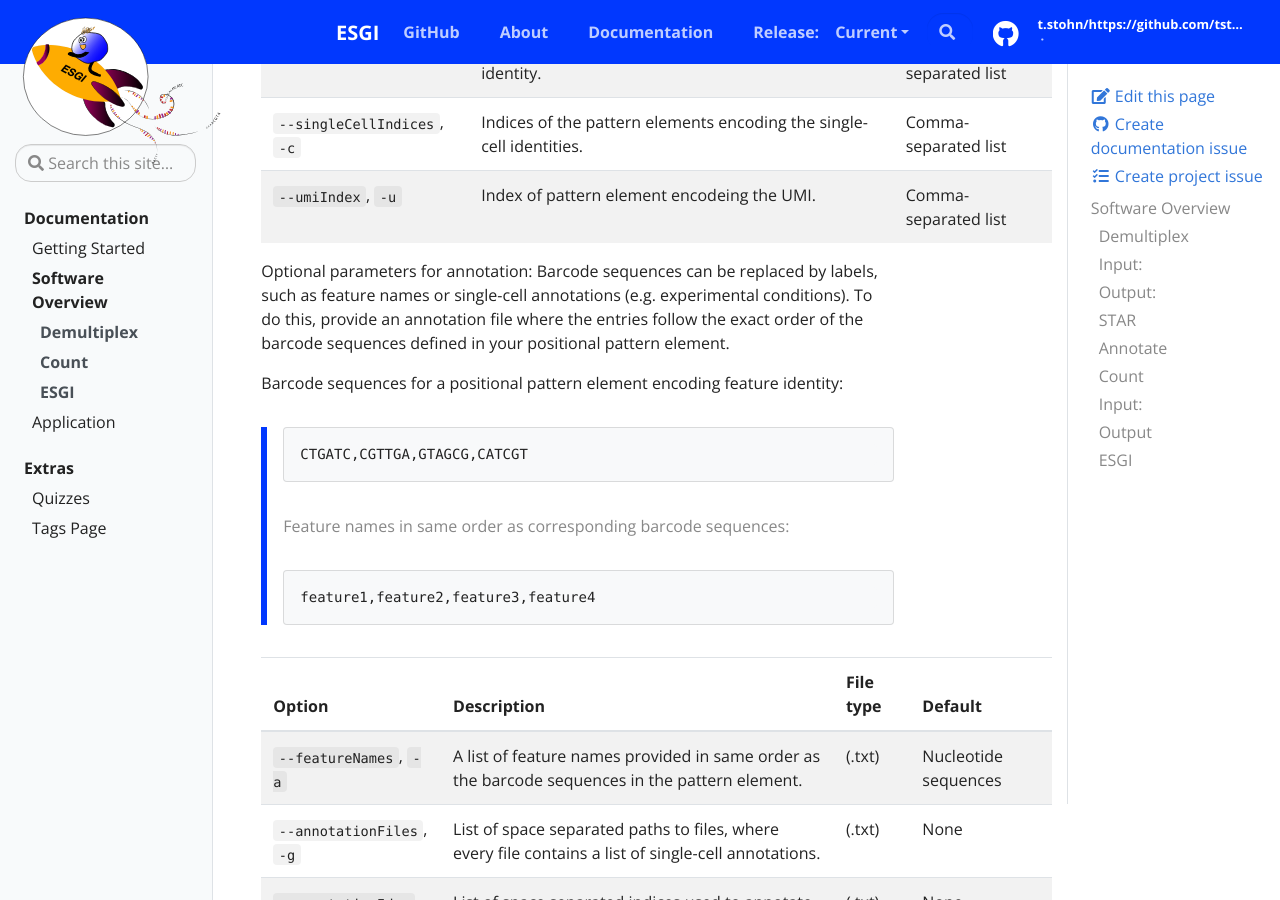
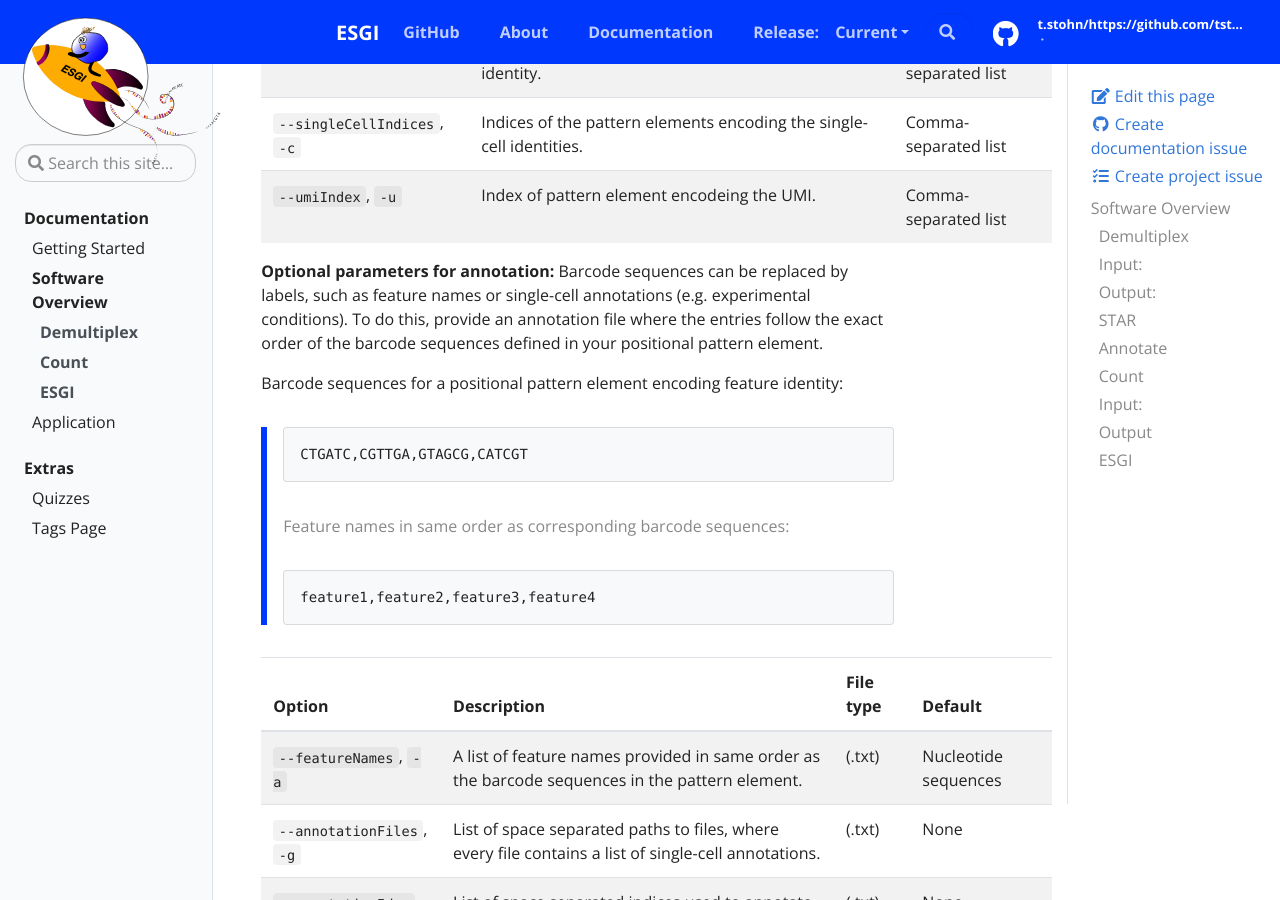
Before and after one commit to tstohn/ESGI.documentation, a Jekyll site: the page built from _docs/software-overview.md, in a window 1280 px wide and 900 px high, scrolled down 4777 px. Built offline with Jekyll 4.4.1, drawn with Linux system fonts in a browser that asks for light colours.

Commit message:
title for tables in bold

````diff
--- a/_docs/software-overview.md
+++ b/_docs/software-overview.md
@@ -13,7 +13,7 @@ Demultiplex maps sequencing reads to barcode patterns, where positional pattern
 ### Input:
 To perform demultiplexing, input yout experimental FASTQ files and define barcode patterns en elements using text files. Also, specify the allowed mismatches for each pattern element as a comma-separated list of integers (e.g. `0,1,1`).
 
-Required input parameters:
+**Required input parameters:**
 
 | Option | Description | Type |
 | --------- | ----------- | ------ |
@@ -46,7 +46,7 @@ Specify the maximum allowed mismatched for each pattern element using a comma-se
 >1,0,1,1,0
 >```
 
-Optional parameters:
+**Optional parameters:**
 
 | Option | Description | Default |
 | --------- | ----------- | ------ |
@@ -101,7 +101,7 @@ The **count** module takes as input the pattern-aligned TSV file generated durin
 
 Indices follow zero-based counting and correspond to the columns in the pattern-aligned TSV file. In this file, the first column (index 0) is always the read name, folowed by the pattern elements (starting at index 1).
 
-Required parameters:
+**Required parameters:**
 
 | Option | Description | Type |
 | --------- | ----------- | ------ |
@@ -111,7 +111,7 @@ Required parameters:
 | `--singleCellIndices`, `-c` | Indices of the pattern elements encoding the single-cell identities. | Comma-separated list
 | `--umiIndex`, `-u` | Index of pattern element encodeing the UMI. | Comma-separated list
 
-Optional parameters for annotation:
+**Optional parameters for annotation:**
 Barcode sequences can be replaced by labels, such as feature names or single-cell annotations (e.g. experimental conditions). To do this, provide an annotation file where the entries follow the exact order of the barcode sequences defined in your positional pattern element.
 
 Barcode sequences for a positional pattern element encoding feature identity:
@@ -130,8 +130,7 @@ Feature names in same order as corresponding barcode sequences:
 |  `--annotationIdxs`, `-y` | List of space separated indices used to annotate cells  | (.txt) | None
 |  `--scIdAsString`, `-s` | Stores the single-cell ID as the sequence string instead of barcode ID. | None | 1
 
-Optional parameters for UMI collapsing:
-
+**Optional parameters for UMI collapsing:**
 By default, UMI collapsing is enabled using Hamming distance, allowing a single mismatch. Using the parameters below, you can adjust the distance metric, mismatch threshold, or disable collapsing entirely.
 
 | Option | Description | Default |
````
